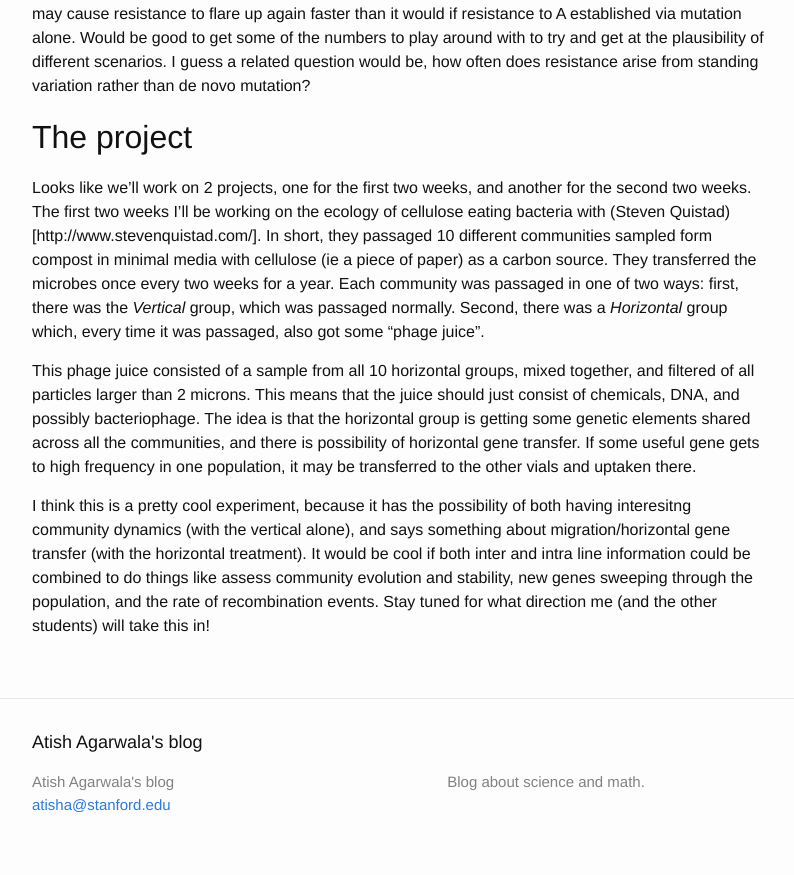
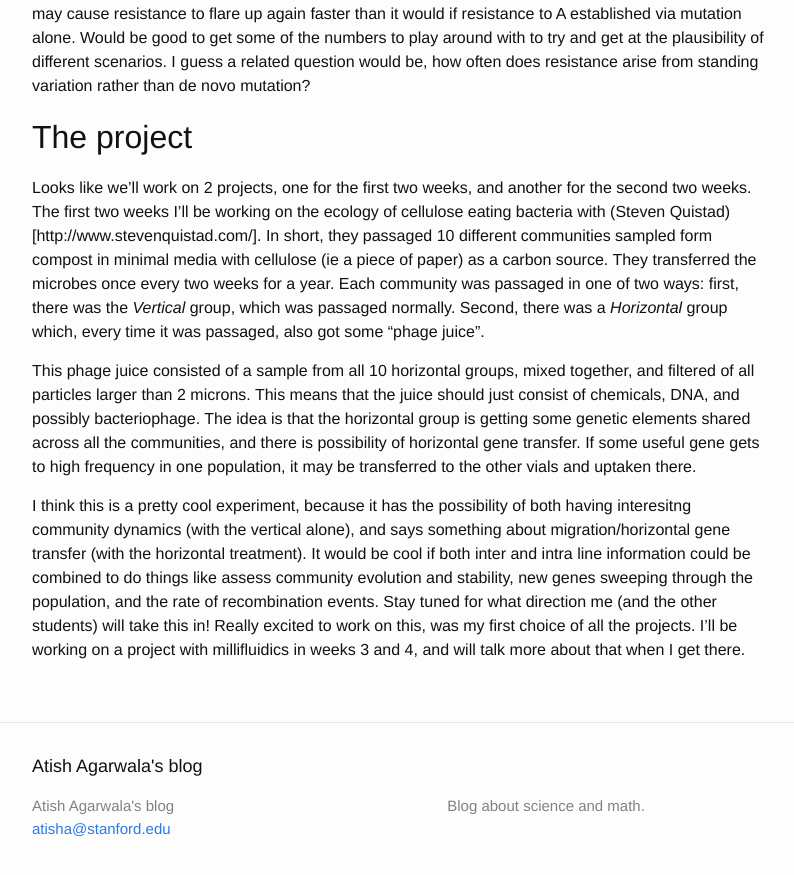
Before and after one commit to atishagarwala/atishagarwala.github.io, a Jekyll site: the page built from _posts/2017-07-25-Projects-assigned.markdown, in a window 1280 px wide and 900 px high, scrolled down 1185 px. Shown: the top 875 px of the window, without its empty margins (238-1032 px from the left). Built offline with Jekyll 4.4.1, drawn with Linux system fonts in a browser that asks for light colours; comment, search, counter and statistics services are not loaded.

Commit message:
Update 2017-07-25-Projects-assigned.markdown

```diff
--- a/_posts/2017-07-25-Projects-assigned.markdown
+++ b/_posts/2017-07-25-Projects-assigned.markdown
@@ -68,4 +68,6 @@ I think this is a pretty cool experiment, because it has the possibility of both
 (with the vertical alone), and says something about migration/horizontal gene transfer (with the horizontal treatment).
 It would be cool if both inter and intra line information could be combined to do things like assess community
 evolution and stability, new genes sweeping through the population, and the rate of recombination events. Stay tuned
-for what direction me (and the other students) will take this in!
+for what direction me (and the other students) will take this in! Really excited to work on this, was my first choice
+of all the projects. I'll be working on a project with millifluidics in weeks 3 and 4, and will talk more about that
+when I get there.
```
